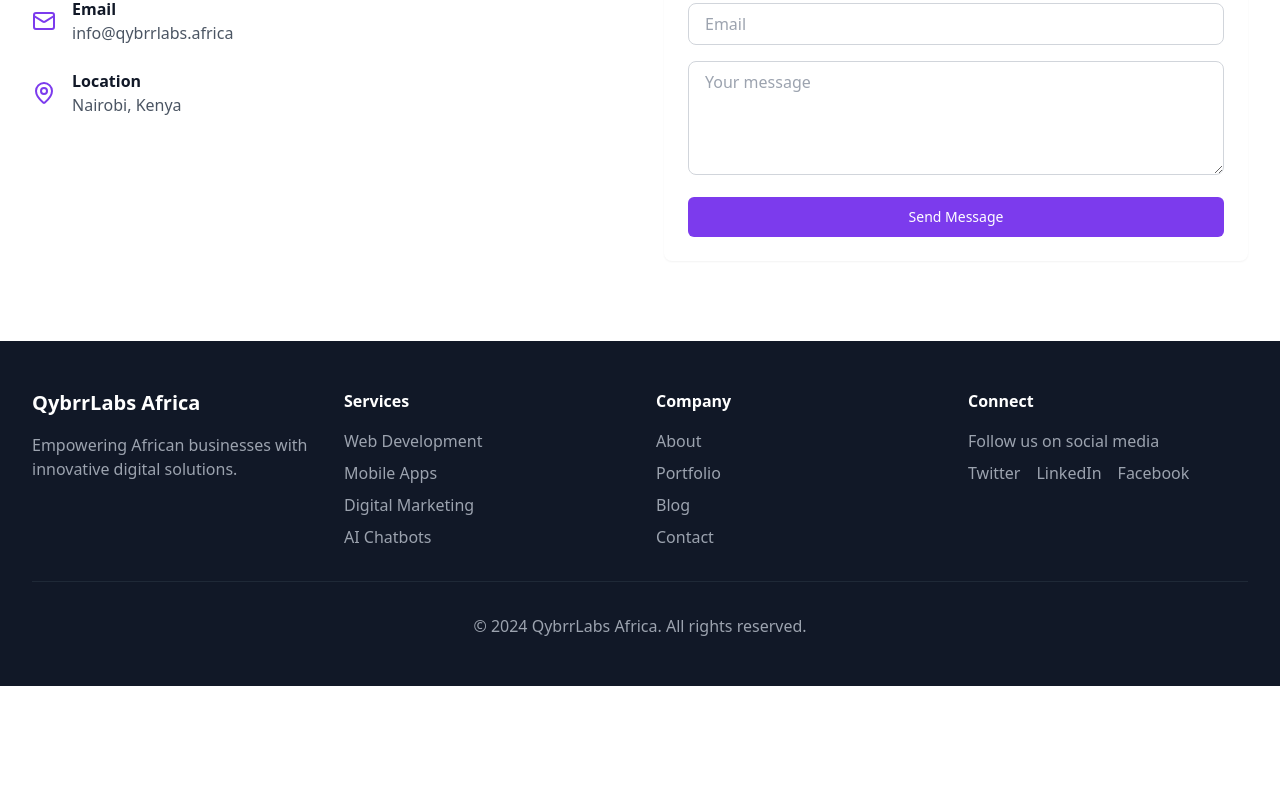
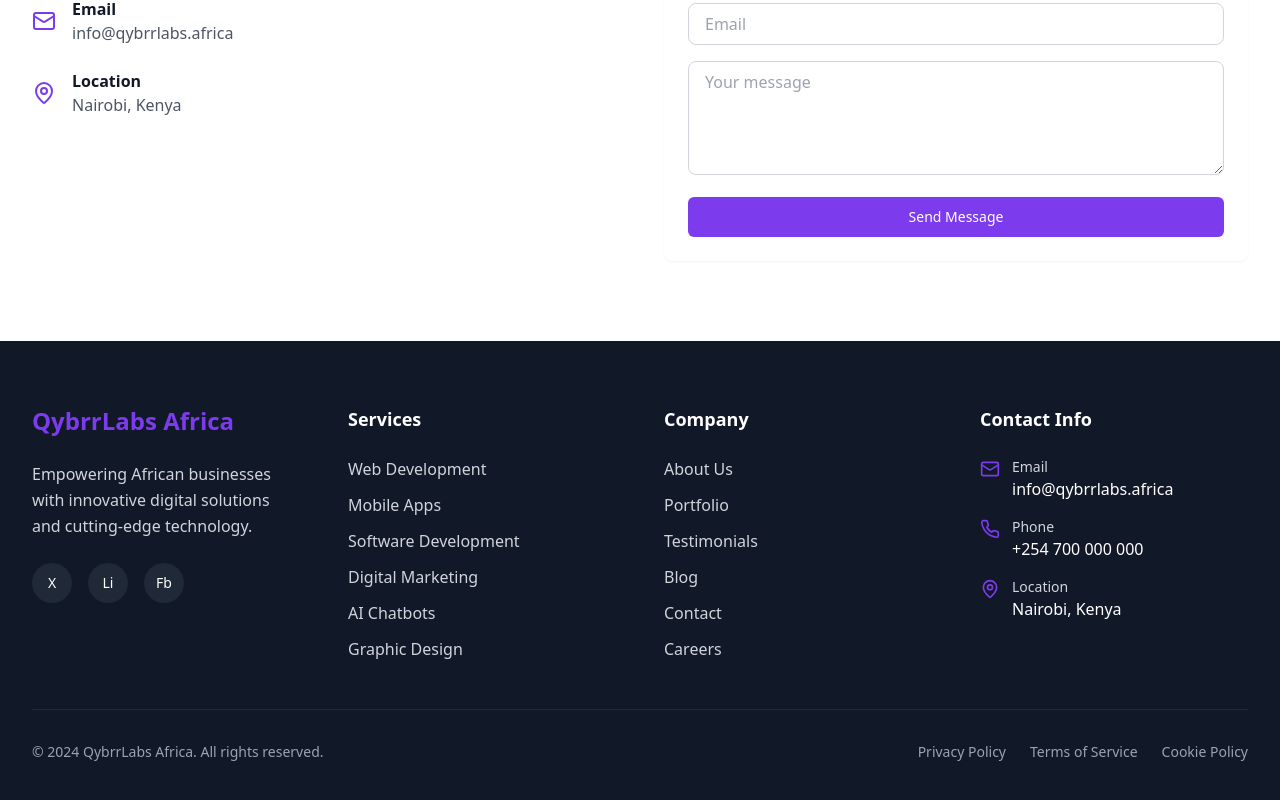
Before and after one commit to ryanair000/QybrrLabs-4.0, a React (Vite) app: page / in a window 1280 px wide. Shown: the part 4800-5600 px from the top of the page. Before the commit the page ends 5486 px from the top, so only its background shows below. Built offline with nearby package versions, Linux system fonts and the light colour scheme.

Commit message:
Refactor: Modernize footer
Update the footer section for a more modern design.

```diff
--- a/src/pages/Index.tsx
+++ b/src/pages/Index.tsx
@@ -540,45 +540,92 @@ const Index = () => {
       </section>
 
       {/* Footer */}
-      <footer className="bg-gray-900 text-white py-12">
+      <footer className="bg-gray-900 text-white py-16">
         <div className="max-w-7xl mx-auto px-4 sm:px-6 lg:px-8">
-          <div className="grid grid-cols-1 md:grid-cols-4 gap-8">
+          <div className="grid grid-cols-1 md:grid-cols-2 lg:grid-cols-4 gap-12">
+            <div className="lg:col-span-1">
+              <h3 className="text-2xl font-bold bg-gradient-to-r from-primary to-accent bg-clip-text text-transparent mb-6">
+                QybrrLabs Africa
+              </h3>
+              <p className="text-gray-300 mb-6 leading-relaxed">
+                Empowering African businesses with innovative digital solutions and cutting-edge technology.
+              </p>
+              <div className="flex space-x-4">
+                <a href="#" className="w-10 h-10 bg-gray-800 hover:bg-primary rounded-full flex items-center justify-center transition-colors duration-200">
+                  <span className="text-sm font-medium">X</span>
+                </a>
+                <a href="#" className="w-10 h-10 bg-gray-800 hover:bg-primary rounded-full flex items-center justify-center transition-colors duration-200">
+                  <span className="text-sm font-medium">Li</span>
+                </a>
+                <a href="#" className="w-10 h-10 bg-gray-800 hover:bg-primary rounded-full flex items-center justify-center transition-colors duration-200">
+                  <span className="text-sm font-medium">Fb</span>
+                </a>
+              </div>
+            </div>
+
             <div>
-              <h3 className="text-xl font-bold mb-4">QybrrLabs Africa</h3>
-              <p className="text-gray-400 mb-4">
-                Empowering African businesses with innovative digital solutions.
-              </p>
-            </div>
-            <div>
-              <h4 className="font-semibold mb-4">Services</h4>
-              <ul className="space-y-2 text-gray-400">
-                <li><a href="#" className="hover:text-white transition-colors">Web Development</a></li>
-                <li><a href="#" className="hover:text-white transition-colors">Mobile Apps</a></li>
-                <li><a href="#" className="hover:text-white transition-colors">Digital Marketing</a></li>
-                <li><a href="#" className="hover:text-white transition-colors">AI Chatbots</a></li>
+              <h4 className="font-semibold text-lg mb-6 text-white">Services</h4>
+              <ul className="space-y-3">
+                <li><a href="#" className="text-gray-300 hover:text-primary transition-colors duration-200">Web Development</a></li>
+                <li><a href="#" className="text-gray-300 hover:text-primary transition-colors duration-200">Mobile Apps</a></li>
+                <li><a href="#" className="text-gray-300 hover:text-primary transition-colors duration-200">Software Development</a></li>
+                <li><a href="#" className="text-gray-300 hover:text-primary transition-colors duration-200">Digital Marketing</a></li>
+                <li><a href="#" className="text-gray-300 hover:text-primary transition-colors duration-200">AI Chatbots</a></li>
+                <li><a href="#" className="text-gray-300 hover:text-primary transition-colors duration-200">Graphic Design</a></li>
               </ul>
             </div>
+
             <div>
-              <h4 className="font-semibold mb-4">Company</h4>
-              <ul className="space-y-2 text-gray-400">
-                <li><a href="#about" className="hover:text-white transition-colors">About</a></li>
-                <li><a href="#portfolio" className="hover:text-white transition-colors">Portfolio</a></li>
-                <li><a href="#blog" className="hover:text-white transition-colors">Blog</a></li>
-                <li><a href="#contact" className="hover:text-white transition-colors">Contact</a></li>
+              <h4 className="font-semibold text-lg mb-6 text-white">Company</h4>
+              <ul className="space-y-3">
+                <li><a href="#about" className="text-gray-300 hover:text-primary transition-colors duration-200">About Us</a></li>
+                <li><a href="#portfolio" className="text-gray-300 hover:text-primary transition-colors duration-200">Portfolio</a></li>
+                <li><a href="#testimonials" className="text-gray-300 hover:text-primary transition-colors duration-200">Testimonials</a></li>
+                <li><a href="#blog" className="text-gray-300 hover:text-primary transition-colors duration-200">Blog</a></li>
+                <li><a href="#contact" className="text-gray-300 hover:text-primary transition-colors duration-200">Contact</a></li>
+                <li><a href="#" className="text-gray-300 hover:text-primary transition-colors duration-200">Careers</a></li>
               </ul>
             </div>
+
             <div>
-              <h4 className="font-semibold mb-4">Connect</h4>
-              <p className="text-gray-400 mb-2">Follow us on social media</p>
-              <div className="flex space-x-4">
-                <a href="#" className="text-gray-400 hover:text-white transition-colors">Twitter</a>
-                <a href="#" className="text-gray-400 hover:text-white transition-colors">LinkedIn</a>
-                <a href="#" className="text-gray-400 hover:text-white transition-colors">Facebook</a>
+              <h4 className="font-semibold text-lg mb-6 text-white">Contact Info</h4>
+              <div className="space-y-4">
+                <div className="flex items-start">
+                  <Mail className="h-5 w-5 text-primary mr-3 mt-0.5" />
+                  <div>
+                    <p className="text-gray-300 text-sm">Email</p>
+                    <p className="text-white">info@qybrrlabs.africa</p>
+                  </div>
+                </div>
+                <div className="flex items-start">
+                  <Phone className="h-5 w-5 text-primary mr-3 mt-0.5" />
+                  <div>
+                    <p className="text-gray-300 text-sm">Phone</p>
+                    <p className="text-white">+254 700 000 000</p>
+                  </div>
+                </div>
+                <div className="flex items-start">
+                  <MapPin className="h-5 w-5 text-primary mr-3 mt-0.5" />
+                  <div>
+                    <p className="text-gray-300 text-sm">Location</p>
+                    <p className="text-white">Nairobi, Kenya</p>
+                  </div>
+                </div>
               </div>
             </div>
           </div>
-          <div className="border-t border-gray-800 mt-8 pt-8 text-center text-gray-400">
-            <p>&copy; 2024 QybrrLabs Africa. All rights reserved.</p>
+
+          <div className="border-t border-gray-800 mt-12 pt-8">
+            <div className="flex flex-col md:flex-row justify-between items-center">
+              <p className="text-gray-400 text-sm mb-4 md:mb-0">
+                &copy; 2024 QybrrLabs Africa. All rights reserved.
+              </p>
+              <div className="flex space-x-6 text-sm">
+                <a href="#" className="text-gray-400 hover:text-primary transition-colors duration-200">Privacy Policy</a>
+                <a href="#" className="text-gray-400 hover:text-primary transition-colors duration-200">Terms of Service</a>
+                <a href="#" className="text-gray-400 hover:text-primary transition-colors duration-200">Cookie Policy</a>
+              </div>
+            </div>
           </div>
         </div>
       </footer>
```
